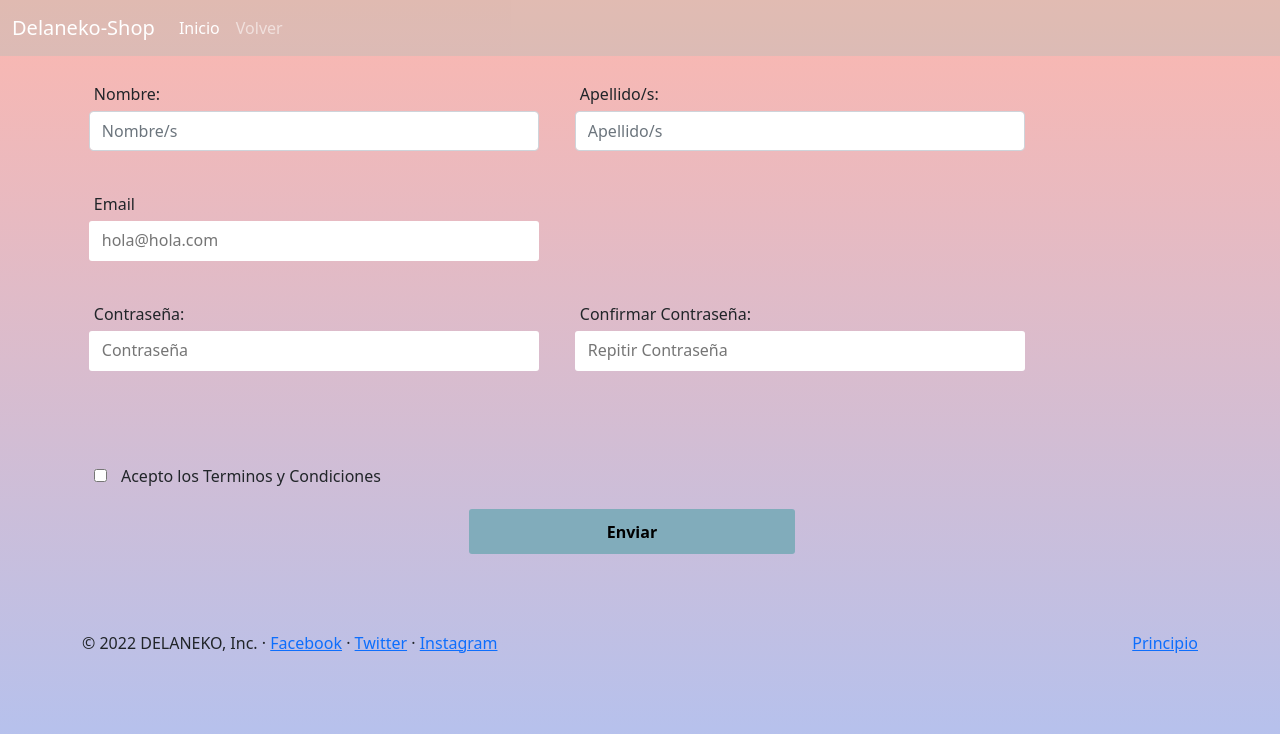
After one commit to bastinasti/Galenos, a Django app: page /registro2/ in a window 1280 px wide. The commit adds this page. Shown: the top 734 px of the page. Run offline with Django 4.2, Linux system fonts and the light colour scheme; some libraries are stand-ins or nearby versions.

Commit message:
hola sorras
a

```diff
--- a/Inicio/templates/Inicio/InicioSesion/sesion.html
+++ b/Inicio/templates/Inicio/InicioSesion/sesion.html
@@ -21,7 +21,7 @@
     <nav class="navbar navbar-expand-md navbar-dark fixed-top">
       <form action="" method="post">
         <div class="container-fluid">
-          <a class="navbar-brand color" href="{% url 'inicio' %}l">Delaneko-Shop</a>
+          <a class="navbar-brand color" href="{% url 'inicio' %}"></a>
           <button class="navbar-toggler collapsed" type="button" data-bs-toggle="collapse"
             data-bs-target="#navbarCollapse" aria-controls="navbarCollapse" aria-expanded="false"
             aria-label="Toggle navigation">
@@ -47,11 +47,11 @@
     </nav>
   </header>
 
-  <main class="form-signin" id="capa">
+  <main class="form-signin hola" id="capa">
     <form method="post" action="{% url 'iniciar_sesion' %}">
       {% csrf_token %}
       <div class="xd">
-        <img class="mb-4" src="{% static 'Inicio/img/InicioSesion/LOGODELANEKO.png' %}" alt="" width="72" height="57">
+        <img class="mb-4" src="" alt="" width="72" height="57">
         <h1 class="h3 mb-3 fw-normal">Inicio de sesion</h1>
       </div>
       <div class="form-floating">
--- /dev/null
+++ b/Inicio/templates/Inicio/Registro2/registro2.html
@@ -0,0 +1,171 @@
+<!DOCTYPE html>
+<html lang="en">
+
+<head>
+  {% load static %}
+  <meta charset="UTF-8">
+  <meta name="viewport" content="width=device-width, initial-scale=1.0">
+  <meta http-equiv="X-UA-Compatible" content="ie=edge">
+
+  <title>Formulario Registro</title>
+  <link rel="stylesheet" href="{% static 'Inicio/css/cssRegistro/style.css' %}">
+  <link href="https://fonts.googleapis.com/css2?family=Roboto:wght@400;700&display=swap" rel="stylesheet">
+  <link href="https://cdn.jsdelivr.net/npm/bootstrap@5.1.3/dist/css/bootstrap.min.css" rel="stylesheet"
+    integrity="sha384-1BmE4kWBq78iYhFldvKuhfTAU6auU8tT94WrHftjDbrCEXSU1oBoqyl2QvZ6jIW3" crossorigin="anonymous">
+  <link rel="canonical" href="https://getbootstrap.com/docs/5.1/examples/sign-in/">
+
+</head>
+
+<body class="shaden">
+
+  <header class="fondosi">
+    <nav class="navbar navbar-expand-md navbar-dark fixed-top">
+      <div class="container-fluid">
+        <a class="navbar-brand color" href="#">Delaneko-Shop</a>
+        <button class="navbar-toggler collapsed" type="button" data-bs-toggle="collapse"
+          data-bs-target="#navbarCollapse" aria-controls="navbarCollapse" aria-expanded="false"
+          aria-label="Toggle navigation">
+          <span class="navbar-toggler-icon"></span>
+        </button>
+        <div class="navbar-collapse color collapse" id="navbarCollapse">
+          <ul class="navbar-nav me-auto mb-2 mb-md-0">
+            <li class="nav-item">
+              <a class="nav-link active" aria-current="page" href="{% url 'inicio' %}">Inicio</a>
+            </li>
+            <li class="nav-item">
+              <a class="nav-link" href="{% url 'iniciosesion' %}">Volver</a>
+            </li>
+          </ul>
+        </div>
+      </div>
+    </nav>
+  </header>
+
+
+
+
+  <main class="main">
+    <div class="container">
+
+      <form class="row g-3 formulario" id="formulario" action="{% url 'registrar_usuario' %}" method="post"
+        enctype="multipart/form-data" name="formulario">
+        {% csrf_token %}
+
+        <!-- GRUPO NOMBRE-->
+        <div class="col-md-5 formulario__grupo" id="grupo__nombre">
+          <label for="nombre" class="formulario__label">Nombre:</label>
+          <div class="formulario__grupo-input">
+            <input type="text" required class="form-control formulario__input" name="nombre" id="nombre"
+              placeholder="Nombre/s">
+
+            <i class="formulario__validacion-estado fas fa-times-circle"></i>
+
+          </div>
+          <p class="formulario__input-error">Solo puede contener letras.</p>
+        </div>
+
+        <div class="col-md-5 formulario__grupo" id="grupo__ap1">
+          <label for="ap1" class="formulario__label">Apellido/s:</label>
+          <div class="formulario__grupo-input">
+            <input type="text" required class="form-control formulario__input" name="apellido1" id="apellido1"
+              placeholder="Apellido/s">
+            <i class="formulario__validacion-estado fas fa-times-circle"></i>
+          </div>
+          <p class="formulario__input-error">Solo puede contener letras.</p>
+        </div>
+
+        <div class="col-md-5 formulario__grupo" id="grupo__email">
+          <label for="inputEmail4" class="formulario__label">Email</label>
+          <div class="formulario__grupo-input">
+            <input type="email" required class="formulario__input" name="email" id="email" placeholder="hola@hola.com">
+            <i class="formulario__validacion-estado fas fa-times-circle"></i>
+          </div>
+          <p class="formulario__input-error">Ta mal</p>
+        </div>
+        <div class="col-md-6">
+
+        </div>
+
+
+        <div class="col-md-5 formulario__grupo" id="grupo__password">
+          <label for="inputPassword1" class="formulario__label">Contraseña:</label>
+          <div class="formulario__grupo-input">
+            <input type="password" required class="formulario__input" name="con1" id="con1" placeholder="Contraseña">
+            <i class="formulario__validacion-estado fas fa-times-circle"></i>
+          </div>
+          <p class="formulario__input-error">La contraseña debe tener al entre 8 y 16 caracteres, al menos un dígito, al
+            menos una minúscula y al menos una mayúscula.</p>
+        </div>
+
+        <div class="col-md-5 formulario__grupo" id="grupo__password2">
+          <label for="inputPassword2" class="formulario__label">Confirmar Contraseña:</label>
+          <div class="formulario__grupo-input">
+            <input type="password" required class="formulario__input" name="con2" id="con2"
+              placeholder="Repitir Contraseña">
+            <i class="formulario__validacion-estado fas fa-times-circle"></i>
+          </div>
+          <p class="formulario__input-error">Ambas contraseñas deben ser iguales...</p>
+        </div>
+
+        <div class="col-md-2">
+
+        </div>
+
+        <div class="row g-3">
+          <div class="formulario__grupo" id="grupo__terminos">
+            <label class="formulario__label">
+              <input class="formulario__checkbox" required type="checkbox" name="terminos" id="terminos">
+              Acepto los Terminos y Condiciones
+            </label>
+          </div>
+
+          <div class="formulario__mensaje" id="formulario__mensaje">
+            <p><i class="fas fa-exclamation-triangle"></i> <b>Error:</b> Por favor rellena el formulario correctamente.
+            </p>
+          </div>
+
+          <div class="formulario__grupo formulario__grupo-btn-enviar">
+            <button type="submit" class="formulario__btn">Enviar</button>
+            <p class="formulario__mensaje-exito" id="formulario__mensaje-exito">Formulario enviado exitosamente!
+            </p>
+          </div>
+
+
+
+      </form>
+
+
+    </div>
+  </main>
+
+
+
+  <footer class="container">
+    <div class="row">
+      <div class="col-md-12">
+        <p class="float-end"><a href="#">Principio</a></p>
+        <p>&copy; 2022 DELANEKO, Inc. &middot; <a href="#">Facebook</a> &middot; <a href="#">Twitter</a> &middot; <a
+            href="#">Instagram</a> </p>
+      </div>
+
+    </div>
+  </footer>
+
+  </div>
+
+  <script src="https://code.jquery.com/jquery-3.3.1.slim.min.js"
+    integrity="sha384-q8i/X+965DzO0rT7abK41JStQIAqVgRVzpbzo5smXKp4YfRvH+8abtTE1Pi6jizo"
+    crossorigin="anonymous"></script>
+  <script src="https://cdn.jsdelivr.net/npm/@popperjs/core@2.10.2/dist/umd/popper.min.js"
+    integrity="sha384-7+zCNj/IqJ95wo16oMtfsKbZ9ccEh31eOz1HGyDuCQ6wgnyJNSYdrPa03rtR1zdB"
+    crossorigin="anonymous"></script>
+  <script src="https://cdn.jsdelivr.net/npm/bootstrap@5.1.3/dist/js/bootstrap.bundle.min.js"
+    integrity="sha384-ka7Sk0Gln4gmtz2MlQnikT1wXgYsOg+OMhuP+IlRH9sENBO0LRn5q+8nbTov4+1p"
+    crossorigin="anonymous"></script>
+  <script src="https://kit.fontawesome.com/2c36e9b7b1.js" crossorigin="anonymous"></script>
+
+  <script src="{% static 'Inicio/js/registro.js' %}"></script>
+
+</body>
+
+</html>
--- a/Inicio/urls.py
+++ b/Inicio/urls.py
@@ -1,9 +1,10 @@
 from django.urls import path
-from .views import inicio, registro, seccionperro, secciongato, seccionexotico, iniciosesion, plantillaProducts, carrito ,agregar_producto, eliminar_producto, restar_producto, limpiar_carrito, registrar_usuario, pag_admin, pag_reportes, pedidos_admin, anadir_product_m, productos_admin, formulario, iniciar_sesion, modificar_product, modificar, eliminar_pro, stock, salir
+from .views import inicio, registro, registro2, seccionperro, secciongato, seccionexotico, iniciosesion, plantillaProducts, carrito ,agregar_producto, eliminar_producto, restar_producto, limpiar_carrito, registrar_usuario, pag_admin, pag_reportes, pedidos_admin, anadir_product_m, productos_admin, formulario, iniciar_sesion, modificar_product, modificar, eliminar_pro, stock, salir
 
 urlpatterns =[
     path('',inicio, name="inicio"),
     path('registro/', registro, name="registro"),
+    path('registro2/', registro2, name="registro2"),
     path('registrar_usuario', registrar_usuario, name="registrar_usuario"),
     path('seccionperro/',seccionperro, name="seccionperro"),
     path('secciongato/',secciongato, name="secciongato"),
--- a/Inicio/views.py
+++ b/Inicio/views.py
@@ -14,6 +14,9 @@ def inicio(request):
 
 def registro(request):
     return render(request, 'Inicio/Registro/registro.html')
+
+def registro2(request):
+    return render(request, 'Inicio/Registro2/registro2.html')
 
 def seccionperro(request):
     perro = Producto.objects.filter(idTipProducto = 2).order_by('idProducto')
```
Also changed, not shown: Inicio/static/Inicio/css/cssInicioSesion/sesion.css (+9 -5 lines), Inicio/templates/Inicio/DelanekoShop.html (+64 -41 lines), Inicio/static/Inicio/img/InicioSesion/diego.jpg (added), Inicio/static/Inicio/img/InicioSesion/fondo.jpg (deleted), Inicio/static/Inicio/img/inicio/icon1.png (added), Inicio/static/Inicio/img/inicio/icon2.png (added), Inicio/static/Inicio/img/inicio/mision.jpg (added), Inicio/static/Inicio/img/inicio/quien.jpg (added).
